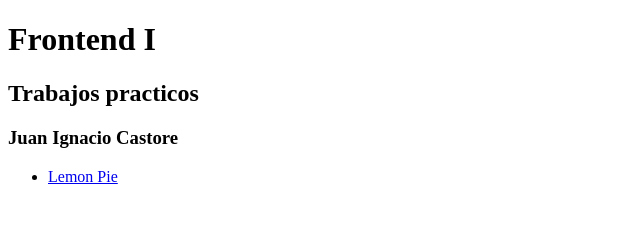
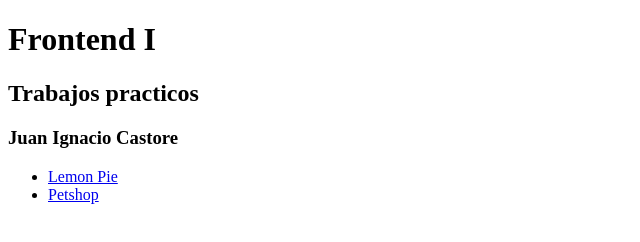
Before and after one commit to juani-castore/frontend1, a plain HTML site: page index.html in a window 1280 px wide. Shown: the full height of the page, 0-640 px from the left. Drawn offline with Linux system fonts and the light colour scheme.

Commit message:
agregue el link a petshop

```diff
--- a/index.html
+++ b/index.html
@@ -15,6 +15,7 @@
     <main>
         <ul>
             <li><a href="receta\receta.html">Lemon Pie</a></li>
+            <li><a href="petshop\petshop.html">Petshop</a></li>
 
         </ul>
     </main>
```
